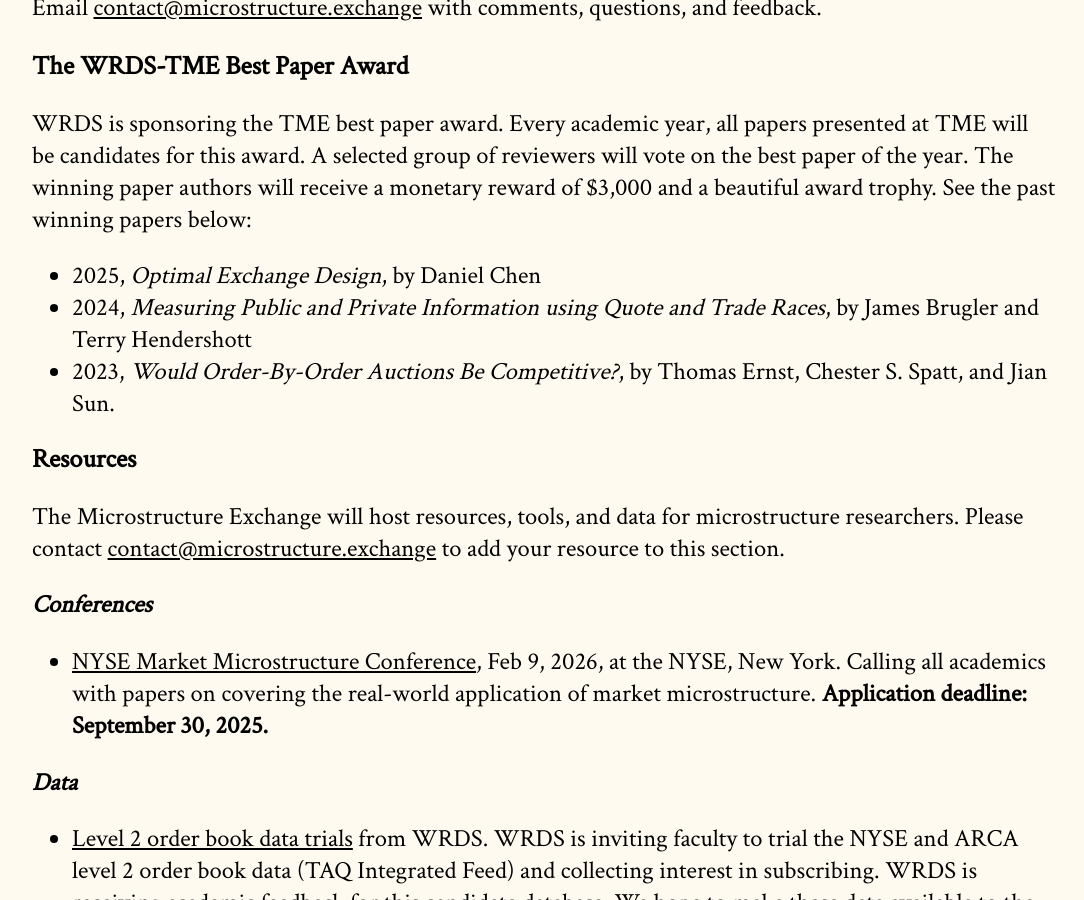
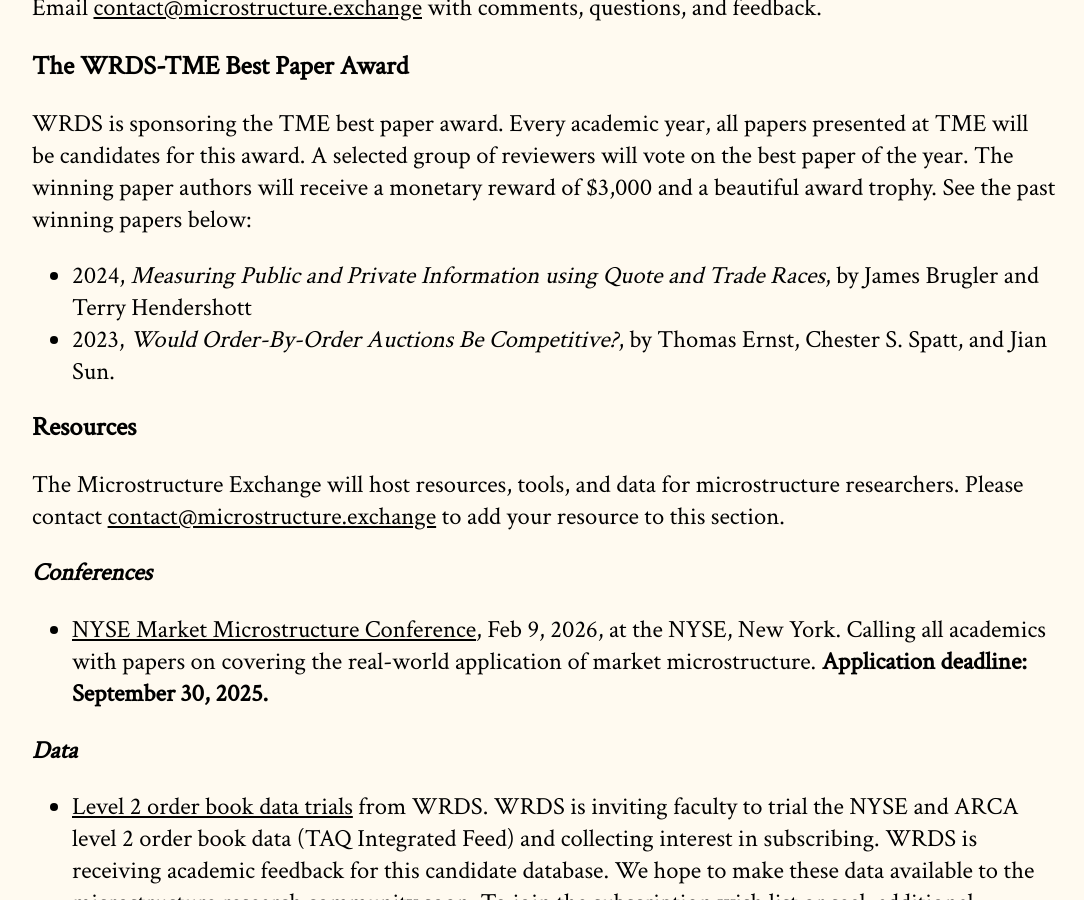
Before and after one commit to cpfiffer/microstructure.exchange, a Jekyll site: the page built from index.md, in a window 1280 px wide and 900 px high, scrolled down 2236 px. Shown: the whole window, without its empty margins (96-1180 px from the left). Built offline with Jekyll 4.4.1, drawn with Linux system fonts in a browser that asks for light colours; some web fonts are replaced.

Commit message:
Update index.md

```diff
--- a/index.md
+++ b/index.md
@@ -52,7 +52,7 @@ Email [contact@microstructure.exchange](mailto:contact@microstructure.exchange)
 ## The WRDS-TME Best Paper Award
 WRDS is sponsoring the TME best paper award. Every academic year, all papers presented at TME will be candidates for this award. A selected group of reviewers will vote on the best paper of the year. The winning paper authors will receive a monetary reward of $3,000 and a beautiful award trophy. See the past winning papers below:
 
-- 2025, _Optimal Exchange Design_, by Daniel Chen
+<!-- - 2025, _Optimal Exchange Design_, by Daniel Chen -->
 - 2024, _Measuring Public and Private Information using Quote and Trade Races_, by James Brugler and Terry Hendershott
 - 2023, _Would Order-By-Order Auctions Be Competitive?_, by Thomas Ernst, Chester S. Spatt, and Jian Sun.
 
```
